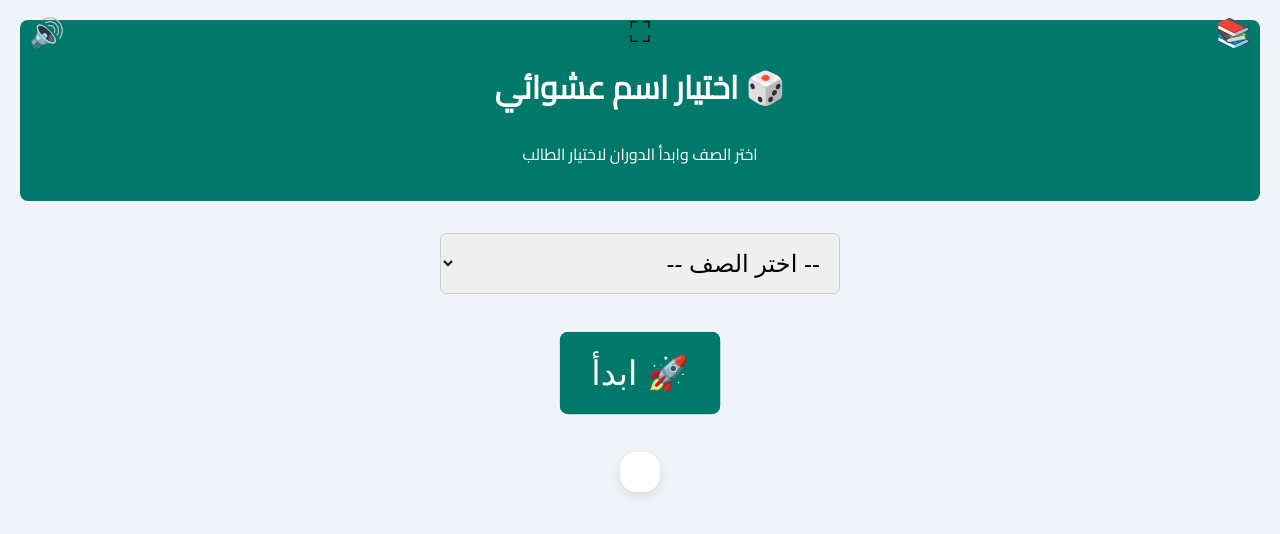
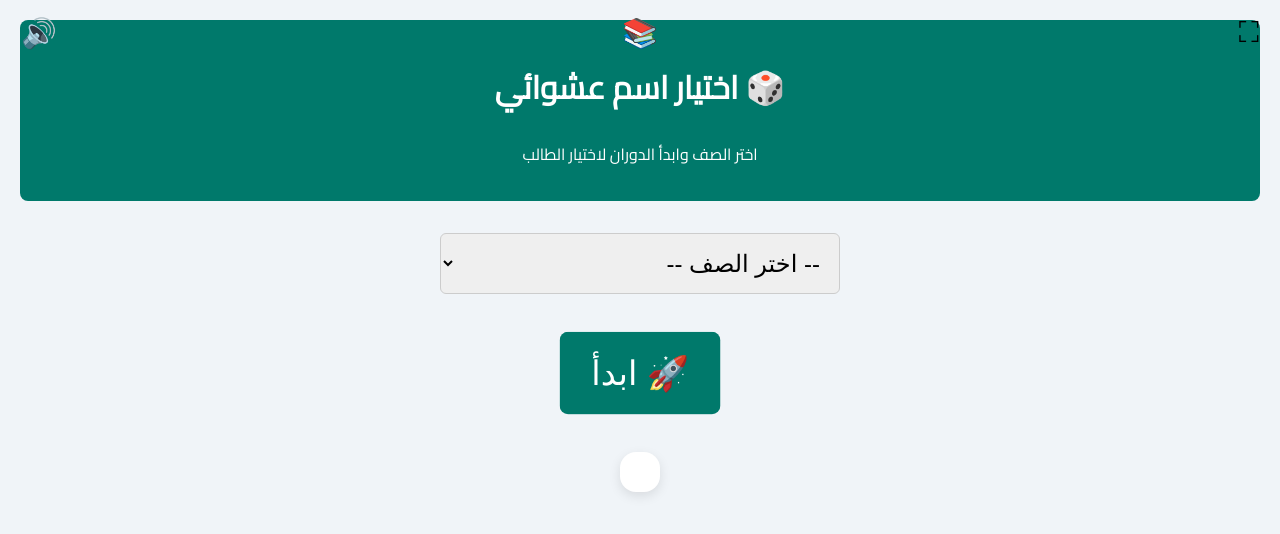
Before and after one commit to A7mdooh/entertainment-app, a plain HTML site: page activities/random.html in a window 1280 px wide. Drawn offline with Linux system fonts and the light colour scheme.

Commit message:
Update random.html

```diff
--- a/activities/random.html
+++ b/activities/random.html
@@ -104,32 +104,33 @@
       color: #444;
     }
 
-    .top-bar {
+    .top-left, .top-center, .top-right {
       position: fixed;
       top: 15px;
-      left: 15px;
-      right: 15px;
-      display: flex;
-      justify-content: space-between;
-      align-items: center;
-      z-index: 100;
+      font-size: 1.8rem;
+      background: none;
+      border: none;
+      cursor: pointer;
     }
 
-    .top-bar button {
-      background: none;
-      border: none;
-      font-size: 1.8rem;
-      cursor: pointer;
-      margin: 0 8px;
+    .top-left {
+      left: 15px;
+    }
+
+    .top-center {
+      left: 50%;
+      transform: translateX(-50%);
+    }
+
+    .top-right {
+      right: 15px;
     }
   </style>
 </head>
 <body>
-  <div class="top-bar">
-    <button onclick="goBack()" title="الرجوع للأنشطة">📚</button>
-    <button onclick="toggleFullscreen()" title="ملء الشاشة">⛶</button>
-    <button onclick="muteToggle()" id="muteBtn" title="تشغيل/كتم الصوت">🔊</button>
-  </div>
+  <button class="top-left" onclick="muteToggle()" id="muteBtn" title="تشغيل/كتم الصوت">🔊</button>
+  <button class="top-center" onclick="goBack()" title="الرجوع للأنشطة">📚</button>
+  <button class="top-right" onclick="toggleFullscreen()" title="ملء الشاشة">⛶</button>
 
   <div class="header">
     <h1>🎲 اختيار اسم عشوائي</h1>
```
